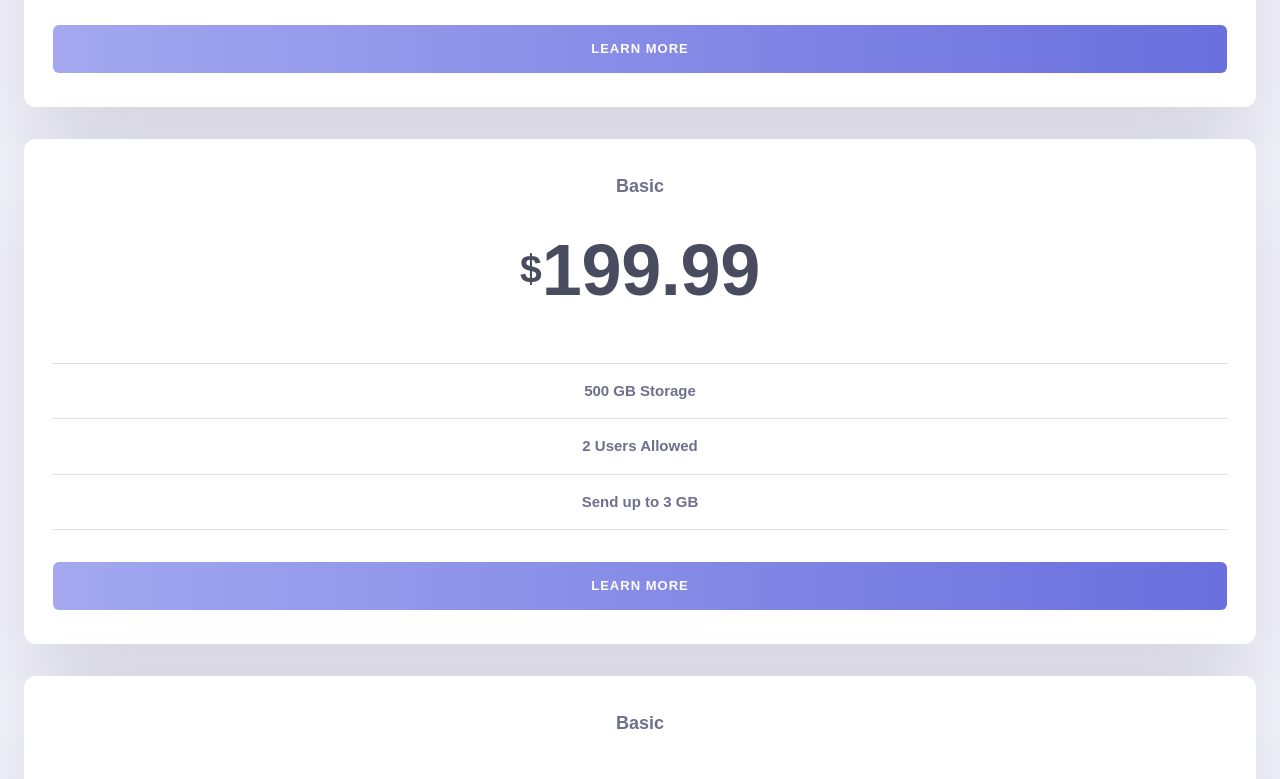
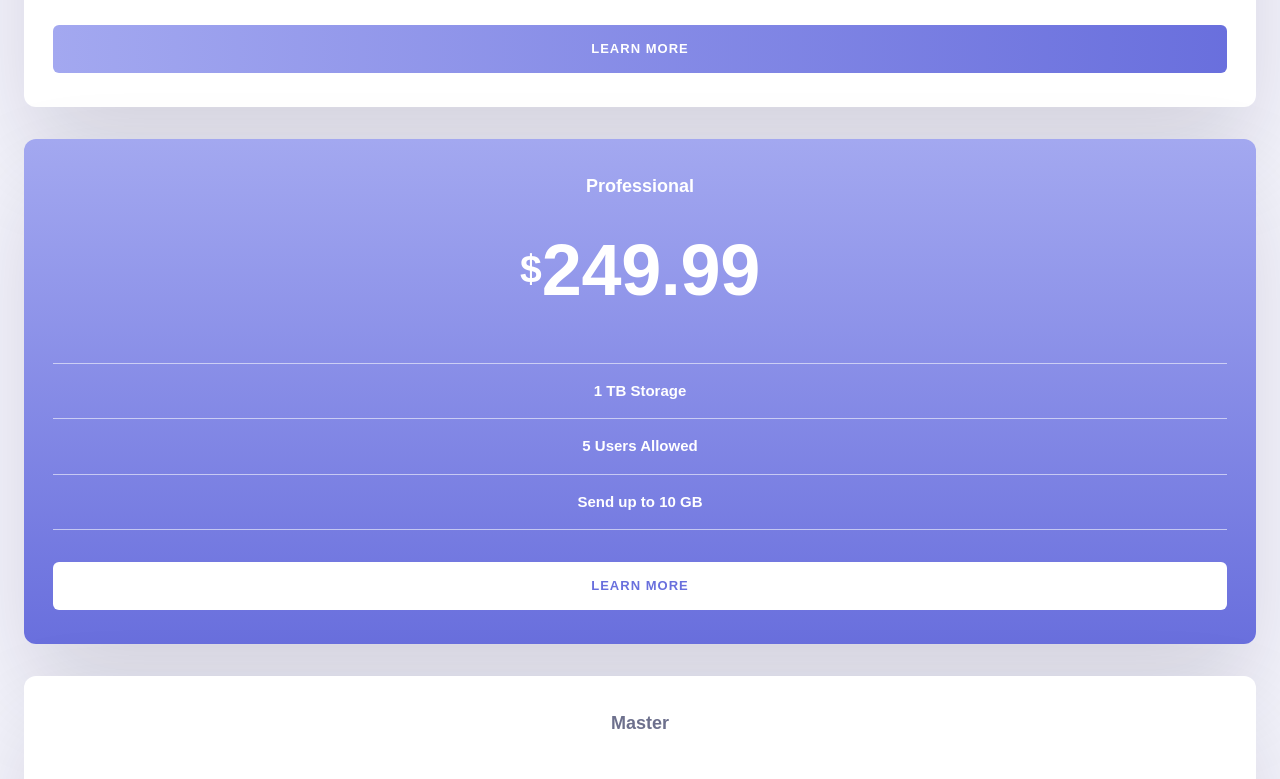
Before and after one commit to adiah-frontend-mentor/pricing-component-toggle, a React (Create React App) app: page / in a window 1280 px wide. Shown: the part 660-1439 px from the top of the page. Built offline with nearby package versions, Linux system fonts and the light colour scheme; the HTML template or start-up script is replaced by a standard one.

Commit message:
Make the cards dynamic and add toggle function
Read data for each card from an object including if it's promoted to
give it the different styling.

Use state with the toggle checkbox to render annual or monthly pricing
from the data.

```diff
--- a/src/App.jsx
+++ b/src/App.jsx
@@ -1,20 +1,80 @@
+import { useState } from 'react';
 import './App.scss';
 import PriceCard from './components/price-card/PriceCard';
 import Toggle from './components/toggle/Toggle';
 
+const priceData = [
+  {
+    type: "Basic",
+    price: {
+      monthly: 19.99,
+      annually: 199.99
+    },
+    storage: {
+      capacity: 500,
+      units: 'GB'
+    },
+    users: 2,
+    sendCapacity: 3,
+    promoted: false,
+  },
+  {
+    type: "Professional",
+    price: {
+      monthly: 24.99,
+      annually: 249.99
+    },
+    storage: {
+      capacity: 1,
+      units: 'TB'
+    },
+    users: 5,
+    sendCapacity: 10,
+    promoted: true,
+  },
+  {
+    type: "Master",
+    price: {
+      monthly: 39.99,
+      annually: 399.99
+    },
+    storage: {
+      capacity: 2,
+      units: 'TB'
+    },
+    users: 10,
+    sendCapacity: 20,
+    promoted: false,
+  },
+]
+
 function App() {
+
+  const [pricing, setPricing] = useState('annual');
+
+  const priceCards = priceData.map(price => (
+    <PriceCard
+      data={price}
+      pricing={pricing}
+    />
+  ))
+
+  const togglePricing = () => {
+    setPricing(oldPricing => oldPricing === 'annual' ? 'month' : 'annual');
+  }
+
   return (
     <div className="page-wrapper">
       <h1 className='page-wrapper__title'>Our Pricing</h1>
       <div className="pricing-toggle">
         <p className='pricing-toggle__label'>Annually</p>
-        <Toggle />
+        <Toggle
+          handleClick={togglePricing}
+        />
         <p className='pricing-toggle__label'>Monthly</p>
       </div>
       <div className="cards">
-        <PriceCard />
-        <PriceCard />
-        <PriceCard />
+        {priceCards}
       </div>
     </div>
   );
--- a/src/components/price-card/PriceCard.jsx
+++ b/src/components/price-card/PriceCard.jsx
@@ -1,17 +1,17 @@
 import './price-card.scss';
 
-const PriceCard = () => {
+const PriceCard = ({data, pricing}) => {
   return (
-	<div className='price-card'>
-		<h2 className='price-card__heading'>Basic</h2>
+	<div className={`price-card ${data.promoted ? 'price-card--promoted' : ''}`}>
+		<h2 className='price-card__heading'>{data.type}</h2>
 		<div className="price-card__price-wrapper">
 			<span className="price-card__dollars">$</span>
-			<p className="price-card__price">199.99</p>
+			<p className="price-card__price">{pricing === 'annual' ? data.price.annually : data.price.monthly}</p>
 		</div>
 		<ul className="price-card__features-list">
-			<li className="price-card__feature">500 GB Storage</li>
-			<li className="price-card__feature">2 Users Allowed</li>
-			<li className="price-card__feature">Send up to 3 GB</li>
+			<li className="price-card__feature">{data.storage.capacity} {data.storage.units} Storage</li>
+			<li className="price-card__feature">{data.users} Users Allowed</li>
+			<li className="price-card__feature">Send up to {data.sendCapacity} GB</li>
 		</ul>
 		<button className="price-card__cta">Learn More</button>
 	</div>
--- a/src/components/price-card/price-card.scss
+++ b/src/components/price-card/price-card.scss
@@ -7,6 +7,28 @@
 	align-items: center;
 	background-color: #fff;
 	box-shadow: rgba(17, 12, 46, 0.15) 0px 48px 100px 0px;
+
+	&--promoted {
+		background: linear-gradient(to bottom, var(--clr-gradient-start), var(--clr-gradient-end));
+		color: #fff;
+
+		.price-card__price-wrapper {
+			color: #fff;
+		}
+
+		.price-card__feature {
+			border-color: var(--clr-divider-light);
+
+			&:first-child {
+				border-color: var(--clr-divider-light);
+			}
+		}
+
+		.price-card__cta {
+			background: #fff;
+			color: var(--clr-gradient-end);
+		}
+	}
 
 	&__heading {
 		font-size: var(--fs-500);
--- a/src/components/toggle/Toggle.jsx
+++ b/src/components/toggle/Toggle.jsx
@@ -1,9 +1,13 @@
 import './toggle.scss';
 
-const Toggle = () => {
+const Toggle = ({handleClick}) => {
   return (
     <label class="pricing-toggle__switch">
-      <input type="checkbox" id="sub-period" />
+      <input
+        type="checkbox"
+        id="sub-period"
+        onChange={handleClick}
+      />
       <span class="slider"></span>
     </label>
   )
--- a/src/sass/base/_root.scss
+++ b/src/sass/base/_root.scss
@@ -13,6 +13,7 @@
 	--clr-text-dark: hsl(232, 13%, 33%);
 
 	--clr-divider-dark: hsla(234, 14%, 74%, 0.444);
+	--clr-divider-light: hsla(0, 0%, 100%, 0.574);
 
 	// font-families
 	--ff-sans: 'Montserrat', sans-serif;
```
Also changed, not shown: src/data.js (added).
